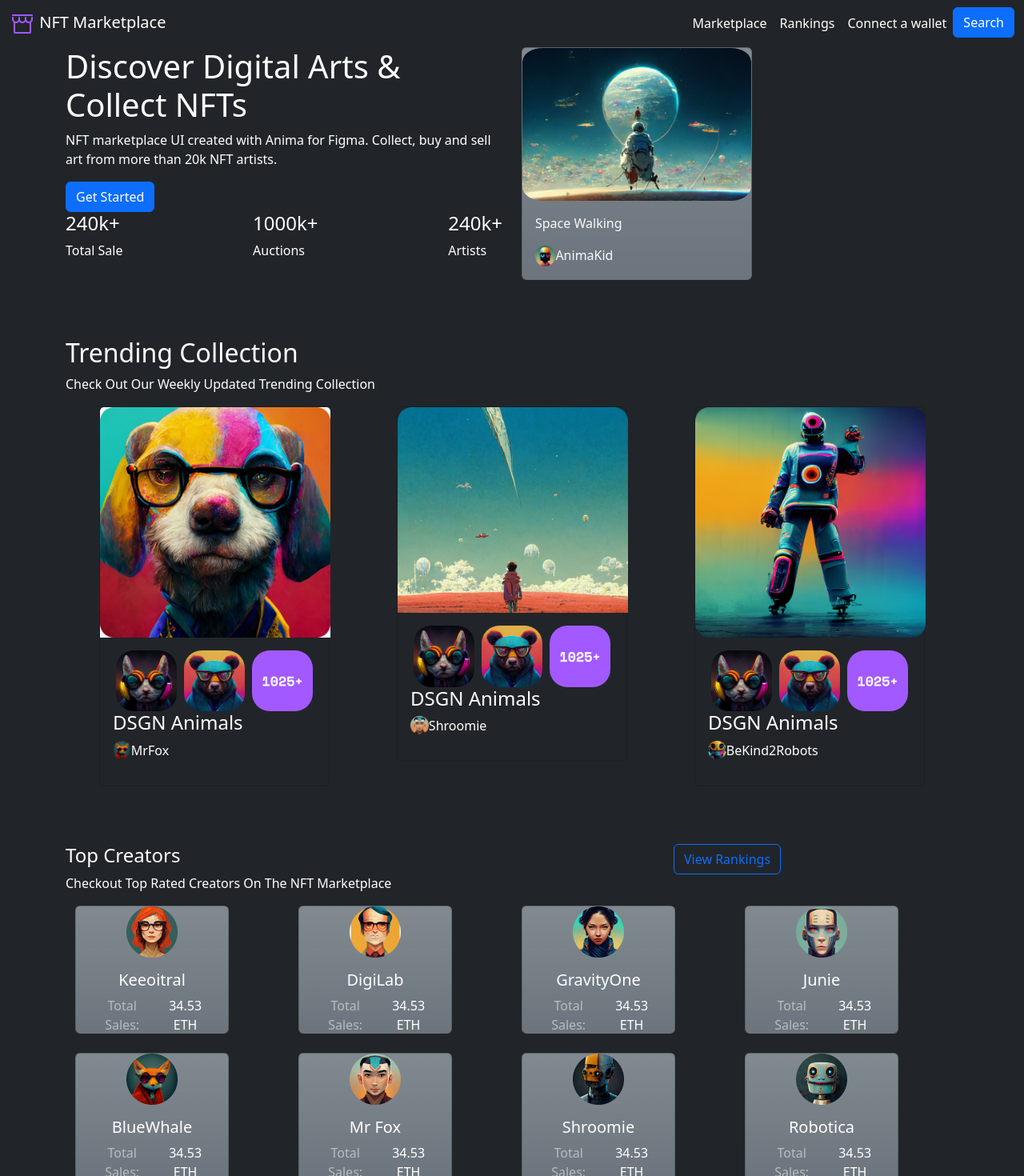
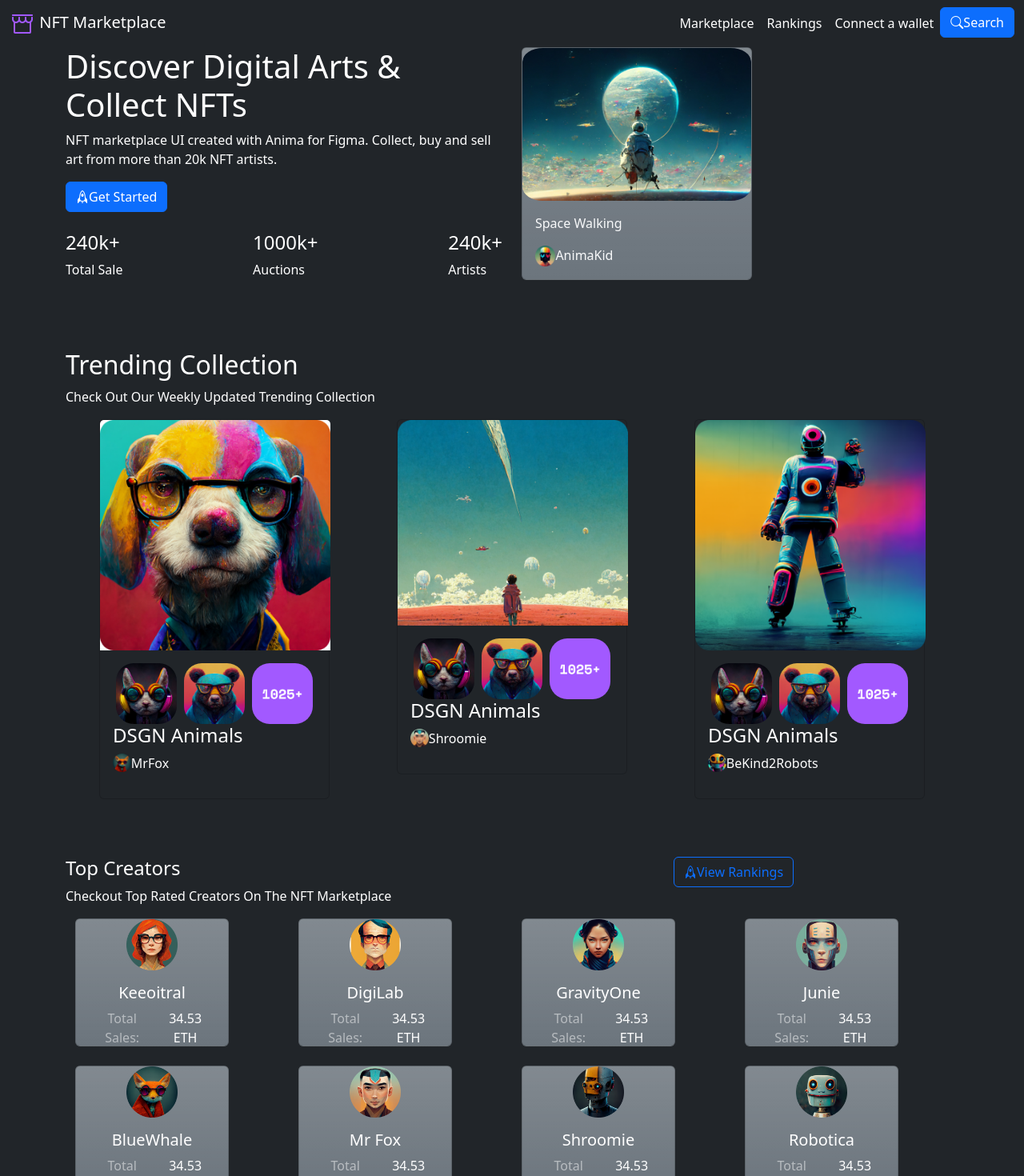
Before and after one commit to muzammilpro/NFT_Landing_Page_in_React.js, a React (Create React App) app: page / in a window 1280 px wide. Shown: the top 1470 px of the page at 80% size. Built offline with nearby package versions, Linux system fonts and the light colour scheme.

Commit message:
Do Some Changes

```diff
--- a/src/App.js
+++ b/src/App.js
@@ -1,6 +1,7 @@
 import logo from './logo.svg';
 import './App.css';
 import '../node_modules/bootstrap/dist/css/bootstrap.css'
+import '../node_modules/bootstrap-icons/font/bootstrap-icons.css'
 
 import HomePage from './Pages/HomePage';
 
--- a/src/Components/MainHeader/MainHeader.js
+++ b/src/Components/MainHeader/MainHeader.js
@@ -15,7 +15,8 @@ export default function MainHeader() {
                     <p className='text-white'>
                         NFT marketplace UI created with Anima for Figma. Collect, buy and sell art from more than 20k NFT artists.
                     </p>
-                    <button type="button" className="btn btn-primary"><i className="far fa-rocket"></i>Get Started</button> <br />
+                    <button type="button" className="btn btn-primary"><i className="bi bi-rocket"></i>Get Started</button>
+                     <br /> <br />
                     <div className='d-flex justify-content-between'>
                         <div>
                             <h4 className='text-white'>240k+</h4>
--- a/src/Components/NavBar/NavBar.js
+++ b/src/Components/NavBar/NavBar.js
@@ -23,7 +23,7 @@ export default function NavBar() {
                             <a className="nav-link text-white" href="#">Connect a wallet</a>
                         </li>
                         <li className="nav-item">
-                            <button className="btn btn-primary btn-outline-primary text-white" type="submit">Search</button>
+                            <button className="btn btn-primary btn-outline-primary text-white" type="submit"><i className="bi bi-search"></i>Search</button>
                         </li>
 
 
--- a/src/Components/TopCreators/TopCreators.js
+++ b/src/Components/TopCreators/TopCreators.js
@@ -23,7 +23,7 @@ export default function TopCreators() {
                     <p className='text-white'>Checkout Top Rated Creators On The NFT Marketplace</p>
                 </div>
                 <div className="col">
-                    <button type="button" className="btn btn-outline-primary"><i className="far fa-rocket"></i>View Rankings</button> <br />
+                    <button type="button" className="btn btn-outline-primary"><i className="bi bi-rocket"></i>View Rankings</button> <br />
                 </div>
             </div>
 
```
